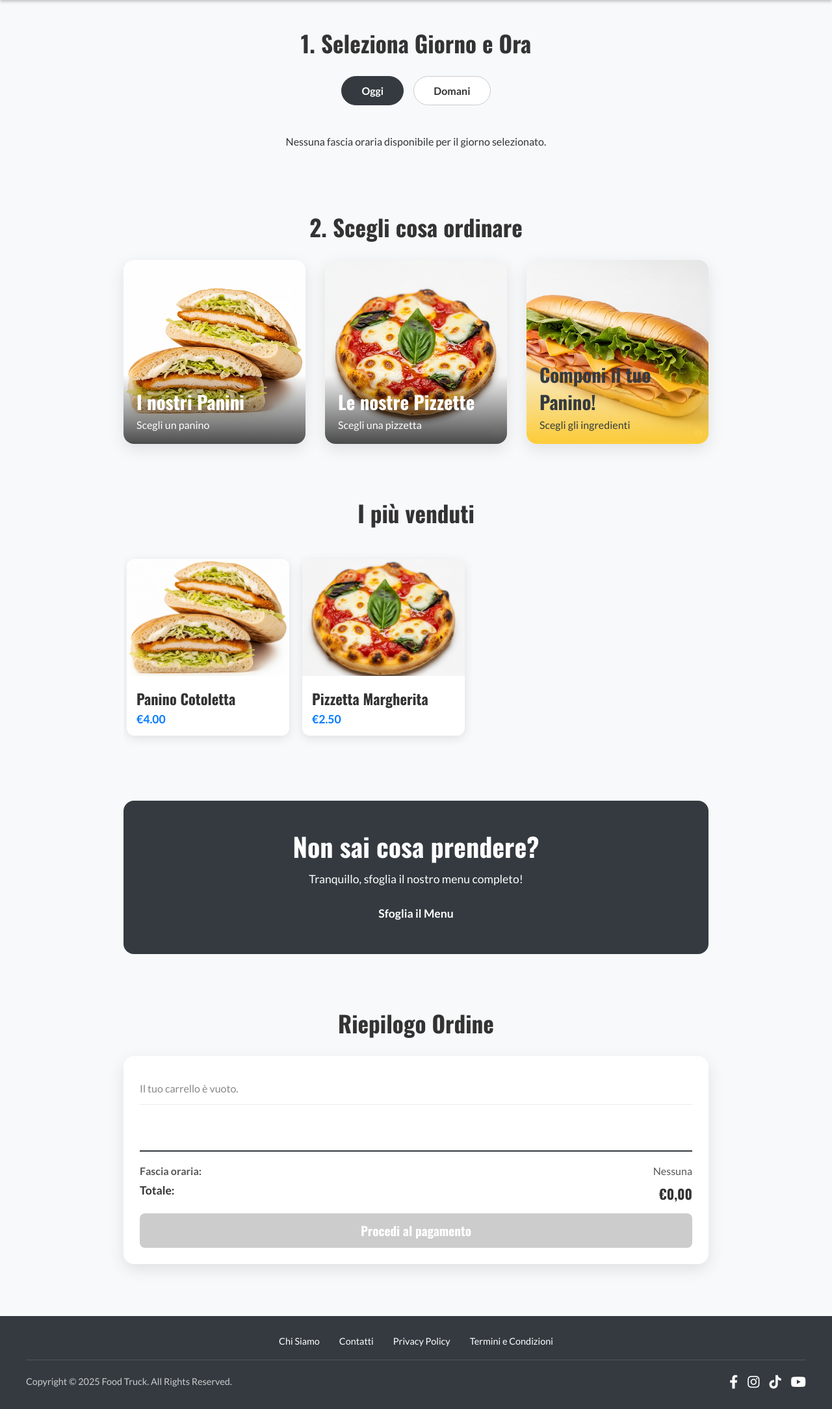
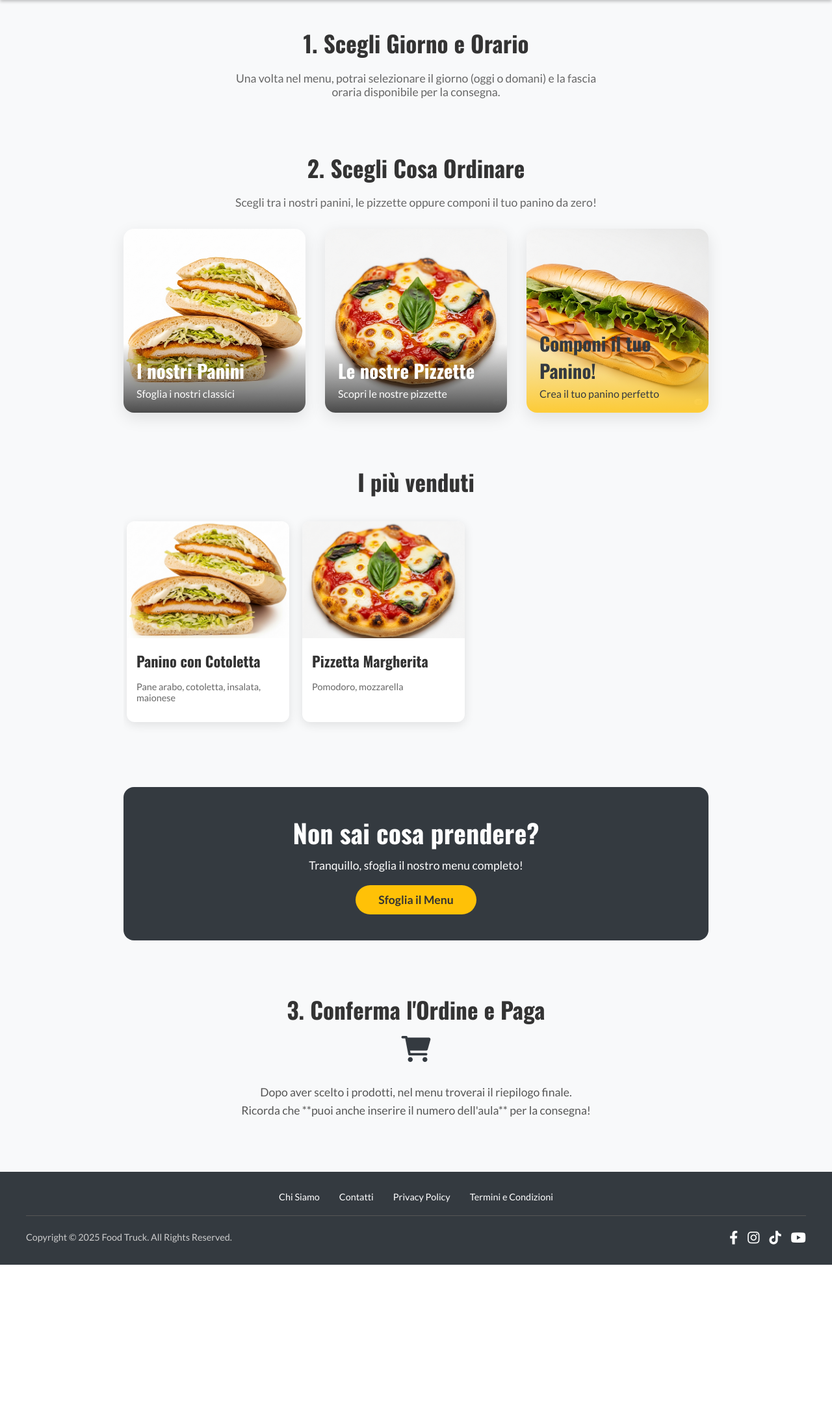
Before and after one commit to alessiobifulco/FoodTruckWeb, a PHP site: page /order.php in a window 1280 px wide. Shown: the part 70-2238 px from the top of the page at 65% size. After the commit the page ends 2016 px from the top, so only its background shows below. Run offline with PHP 8.4, Linux system fonts and the light colour scheme; data that the repository does not hold is empty.

Commit message:
mod order page to be a instruction page

```diff
--- a/public/css/order.css
+++ b/public/css/order.css
@@ -1,7 +1,3 @@
-/* =================================
-   Pagina Ordine (order.css) - Layout Verticale
-==================================== */
-
 .order-page-vertical-container {
     max-width: 900px;
     margin: 40px auto;
@@ -15,74 +11,18 @@
 .selection-section h2 {
     font-family: 'Oswald', sans-serif;
     font-size: 2.2rem;
-    margin-bottom: 25px;
+    margin-bottom: 15px;
     text-align: center;
 }
 
-.day-selector {
-    display: flex;
-    justify-content: center;
-    gap: 15px;
+.section-subtitle {
+    text-align: center;
+    font-size: 1.1rem;
+    color: #666;
     margin-bottom: 30px;
-}
-
-.day-selector-btn {
-    padding: 12px 30px;
-    border: 1px solid #ccc;
-    background-color: white;
-    border-radius: 50px;
-    cursor: pointer;
-    font-family: 'Lato', sans-serif;
-    font-weight: bold;
-    transition: all 0.2s ease;
-    text-decoration: none;
-    color: #333;
-}
-
-.day-selector-btn:hover {
-    background-color: #e9ecef;
-}
-
-.day-selector-btn.active {
-    background-color: #343a40;
-    color: white;
-    border-color: #343a40;
-}
-
-.time-slots {
-    display: flex;
-    gap: 15px;
-    flex-wrap: wrap;
-    justify-content: center;
-}
-
-.time-slot-btn {
-    padding: 10px 20px;
-    border: 1px solid #ccc;
-    background-color: white;
-    border-radius: 50px;
-    cursor: pointer;
-    font-family: 'Lato', sans-serif;
-    font-weight: bold;
-    transition: all 0.2s ease;
-}
-
-.time-slot-btn:hover {
-    background-color: #e9ecef;
-    border-color: #aaa;
-}
-
-.time-slot-btn.active {
-    background-color: #343a40;
-    color: white;
-    border-color: #343a40;
-}
-
-.time-slot-btn.disabled {
-    background-color: #f8f9fa;
-    color: #ccc;
-    cursor: not-allowed;
-    border-color: #e9ecef;
+    max-width: 600px;
+    margin-left: auto;
+    margin-right: auto;
 }
 
 .order-options-grid {
@@ -174,11 +114,6 @@
     border-radius: 12px;
     overflow: hidden;
     box-shadow: 0 4px 15px rgba(0, 0, 0, 0.1);
-    transition: transform 0.2s ease;
-}
-
-.product-card:hover {
-    transform: translateY(-5px);
 }
 
 .product-card img {
@@ -198,100 +133,9 @@
     margin: 0 0 5px 0;
 }
 
-.product-price {
-    font-size: 1.1rem;
-    font-weight: bold;
-    color: #007bff;
-}
-
-.summary-card {
-    background-color: white;
-    border-radius: 16px;
-    padding: 25px;
-    box-shadow: 0 8px 25px rgba(0, 0, 0, 0.1);
-}
-
-.order-items-list {
-    list-style: none;
-    padding: 0;
-    margin: 0;
-    min-height: 100px;
-}
-
-.empty-cart-message {
-    color: #888;
-    text-align: center;
-    padding-top: 30px;
-}
-
-.order-items-list li {
-    display: flex;
-    justify-content: space-between;
-    padding: 15px 0;
-    border-bottom: 1px solid #e9ecef;
-}
-
-.item-name {
-    font-weight: bold;
-}
-
-.item-price {
-    color: #555;
-}
-
-.summary-footer {
-    margin-top: 20px;
-    padding-top: 20px;
-    border-top: 2px solid #343a40;
-}
-
-.summary-footer .summary-line {
-    display: flex;
-    justify-content: space-between;
-    margin-bottom: 10px;
-    color: #555;
-}
-
-.summary-footer .summary-line span:first-child {
-    font-weight: bold;
-}
-
-.total-price {
-    display: flex;
-    justify-content: space-between;
-    margin-bottom: 15px;
-    font-size: 1.1rem;
-}
-
-.total-price span:first-child {
-    font-weight: bold;
-}
-
-.total-price span:last-child {
-    font-family: 'Oswald', sans-serif;
-    font-size: 1.3rem;
-}
-
-.btn-checkout {
-    width: 100%;
-    padding: 12px;
-    background-color: #28a745;
-    color: white;
-    border: none;
-    border-radius: 8px;
-    font-family: 'Oswald', sans-serif;
-    font-size: 1.2rem;
-    cursor: pointer;
-    transition: background-color 0.2s ease;
-}
-
-.btn-checkout:hover {
-    background-color: #218838;
-}
-
-.btn-checkout:disabled {
-    background-color: #ccc;
-    cursor: not-allowed;
+.product-description-small {
+    font-size: 0.9rem;
+    color: #666;
 }
 
 .cta-banner {
@@ -312,3 +156,32 @@
     margin: 0 0 20px 0;
     font-size: 1.1rem;
 }
+
+.btn-hero {
+    display: inline-block;
+    background-color: #ffc107;
+    color: #333;
+    padding: 12px 35px;
+    border-radius: 50px;
+    text-decoration: none;
+    font-weight: bold;
+    font-size: 1.1rem;
+    transition: transform 0.2s ease;
+}
+
+.btn-hero:hover {
+    transform: scale(1.05);
+}
+
+.summary-card.text-center {
+    text-align: center;
+    font-size: 1.1rem;
+    color: #555;
+    line-height: 1.6;
+}
+
+.summary-icon {
+    font-size: 2.5rem;
+    color: #343a40;
+    margin-bottom: 15px;
+}
--- a/public/order.php
+++ b/public/order.php
@@ -1,38 +1,21 @@
 <?php
-require_once __DIR__ . '/../vendor/autoload.php';
 require_once __DIR__ . '/../config/db.php';
-
-$page_title = "Crea il tuo Ordine";
+$page_title = "Come Ordinare";
 include_once __DIR__ . '/../templates/header.php';
 
-$selected_day = $_GET['day'] ?? 'today';
-if ($selected_day === 'tomorrow') {
-    $selected_date_obj = new DateTime('tomorrow');
-} else {
-    $selected_date_obj = new DateTime('today');
-}
-$selected_date_str = $selected_date_obj->format('Y-m-d');
-$day_of_week = strtolower($selected_date_obj->format('l'));
-$giorni_italiano = ['monday' => 'lunedi', 'tuesday' => 'martedi', 'wednesday' => 'mercoledi', 'thursday' => 'giovedi', 'friday' => 'venerdi'];
-$giorno_settimana_db = $giorni_italiano[$day_of_week] ?? '';
-
-$fasce_orarie = [];
-if ($giorno_settimana_db) {
-    $stmt = $conn->prepare("
-        SELECT fo.ora_inizio, fo.ora_fine, fo.capacita_massima, sfg.stato_giornaliero, sfg.numero_ordini_correnti
-        FROM FasceOrarie fo
-        LEFT JOIN StatoFasceGiornaliere sfg ON fo.id_fascia = sfg.id_fascia AND sfg.data_riferimento = ?
-        WHERE fo.giorno_settimana = ? AND fo.attiva = TRUE
-        ORDER BY fo.ora_inizio
-    ");
-    $stmt->bind_param("ss", $selected_date_str, $giorno_settimana_db);
-    $stmt->execute();
-    $result = $stmt->get_result();
-    while ($row = $result->fetch_assoc()) {
-        $fasce_orarie[] = $row;
-    }
-    $stmt->close();
-}
+// Esempio per i più venduti (da rendere dinamico in futuro)
+$piu_venduti = [
+    [
+        'nome' => 'Panino con Cotoletta',
+        'descrizione' => 'Pane arabo, cotoletta, insalata, maionese',
+        'path_immagine' => 'img/paninocotoletta.png'
+    ],
+    [
+        'nome' => 'Pizzetta Margherita',
+        'descrizione' => 'Pomodoro, mozzarella',
+        'path_immagine' => 'img/pizzettamargherita.png'
+    ]
+];
 ?>
 
 <!DOCTYPE html>
@@ -47,46 +30,30 @@ if ($giorno_settimana_db) {
     <div class="order-page-vertical-container">
 
         <section class="selection-section">
-            <h2>1. Seleziona Giorno e Ora</h2>
-            <div class="day-selector">
-                <a href="order.php?day=today" class="day-selector-btn <?php echo ($selected_day === 'today') ? 'active' : ''; ?>">Oggi</a>
-                <a href="order.php?day=tomorrow" class="day-selector-btn <?php echo ($selected_day === 'tomorrow') ? 'active' : ''; ?>">Domani</a>
-            </div>
-            <div class="time-slots">
-                <?php if (empty($fasce_orarie)): ?>
-                    <p>Nessuna fascia oraria disponibile per il giorno selezionato.</p>
-                <?php else: ?>
-                    <?php foreach ($fasce_orarie as $fascia):
-                        $is_full = ($fascia['stato_giornaliero'] === 'piena' || ($fascia['numero_ordini_correnti'] ?? 0) >= $fascia['capacita_massima']);
-                        $label = date('H:i', strtotime($fascia['ora_inizio'])) . ' - ' . date('H:i', strtotime($fascia['ora_fine']));
-                    ?>
-                        <button class="time-slot-btn <?php echo $is_full ? 'disabled' : ''; ?>" data-timeslot="<?php echo $label; ?>" <?php echo $is_full ? 'disabled' : ''; ?>>
-                            <?php echo $label; ?>
-                        </button>
-                    <?php endforeach; ?>
-                <?php endif; ?>
-            </div>
+            <h2>1. Scegli Giorno e Orario</h2>
+            <p class="section-subtitle">Una volta nel menu, potrai selezionare il giorno (oggi o domani) e la fascia oraria disponibile per la consegna.</p>
         </section>
 
         <section class="selection-section">
-            <h2>2. Scegli cosa ordinare</h2>
+            <h2>2. Scegli Cosa Ordinare</h2>
+            <p class="section-subtitle">Scegli tra i nostri panini, le pizzette oppure componi il tuo panino da zero!</p>
             <div class="order-options-grid">
                 <a href="menu.php#panini" class="option-card"><img src="img/paninocotoletta.png" alt="I nostri Panini">
                     <div class="card-text">
                         <h3>I nostri Panini</h3>
-                        <p>Scegli un panino</p>
+                        <p>Sfoglia i nostri classici</p>
                     </div>
                 </a>
                 <a href="menu.php#pizzette" class="option-card"><img src="img/pizzettamargherita.png" alt="Le nostre Pizzette">
                     <div class="card-text">
                         <h3>Le nostre Pizzette</h3>
-                        <p>Scegli una pizzetta</p>
+                        <p>Scopri le nostre pizzette</p>
                     </div>
                 </a>
                 <a href="menu.php#componi" class="option-card dark-card"><img src="img/paninocomponibile.png" alt="Componi il tuo Panino">
                     <div class="card-text">
                         <h3>Componi il tuo Panino!</h3>
-                        <p>Scegli gli ingredienti</p>
+                        <p>Crea il tuo panino perfetto</p>
                     </div>
                 </a>
             </div>
@@ -95,16 +62,15 @@ if ($giorno_settimana_db) {
         <section class="selection-section">
             <h2>I più venduti</h2>
             <div class="products-scroller">
-                <div class="product-card"><img src="img/paninocotoletta.png" alt="Panino con Cotoletta">
-                    <div class="product-info">
-                        <h3 class="product-name">Panino Cotoletta</h3><span class="product-price">€4.00</span>
+                <?php foreach ($piu_venduti as $prodotto): ?>
+                    <div class="product-card">
+                        <img src="<?php echo htmlspecialchars($prodotto['path_immagine']); ?>" alt="<?php echo htmlspecialchars($prodotto['nome']); ?>">
+                        <div class="product-info">
+                            <h3 class="product-name"><?php echo htmlspecialchars($prodotto['nome']); ?></h3>
+                            <p class="product-description-small"><?php echo htmlspecialchars($prodotto['descrizione']); ?></p>
+                        </div>
                     </div>
-                </div>
-                <div class="product-card"><img src="img/pizzettamargherita.png" alt="Pizzetta Margherita">
-                    <div class="product-info">
-                        <h3 class="product-name">Pizzetta Margherita</h3><span class="product-price">€2.50</span>
-                    </div>
-                </div>
+                <?php endforeach; ?>
             </div>
         </section>
 
@@ -117,38 +83,18 @@ if ($giorno_settimana_db) {
         </section>
 
         <section id="riepilogo-ordine" class="selection-section">
-            <h2>Riepilogo Ordine</h2>
-            <div class="summary-card">
-                <ul class="order-items-list">
-                    <li class="empty-cart-message">Il tuo carrello è vuoto.</li>
-                </ul>
-                <div class="summary-footer">
-                    <div class="summary-line"><span>Fascia oraria:</span><span id="summary-time-slot">Nessuna</span></div>
-                    <div class="total-price"><span>Totale:</span><span>€0,00</span></div>
-                    <button class="btn-checkout" disabled>Procedi al pagamento</button>
-                </div>
+            <h2>3. Conferma l'Ordine e Paga</h2>
+            <div class="summary-card text-center">
+                <i class="fas fa-shopping-cart summary-icon"></i>
+                <p>
+                    Dopo aver scelto i prodotti, nel menu troverai il riepilogo finale. <br>
+                    Ricorda che **puoi anche inserire il numero dell'aula** per la consegna!
+                </p>
             </div>
         </section>
 
     </div>
 
-    <script>
-        document.addEventListener('DOMContentLoaded', function() {
-            const timeSlotButtons = document.querySelectorAll('.time-slot-btn:not(.disabled)');
-            const summaryTimeSlot = document.getElementById('summary-time-slot');
-            timeSlotButtons.forEach(button => {
-                button.addEventListener('click', function() {
-                    timeSlotButtons.forEach(btn => btn.classList.remove('active'));
-                    this.classList.add('active');
-                    const selectedTime = this.getAttribute('data-timeslot');
-                    if (summaryTimeSlot) {
-                        summaryTimeSlot.textContent = selectedTime;
-                    }
-                });
-            });
-        });
-    </script>
-
     <?php
     include_once __DIR__ . '/../templates/footer.php';
     ?>
```
